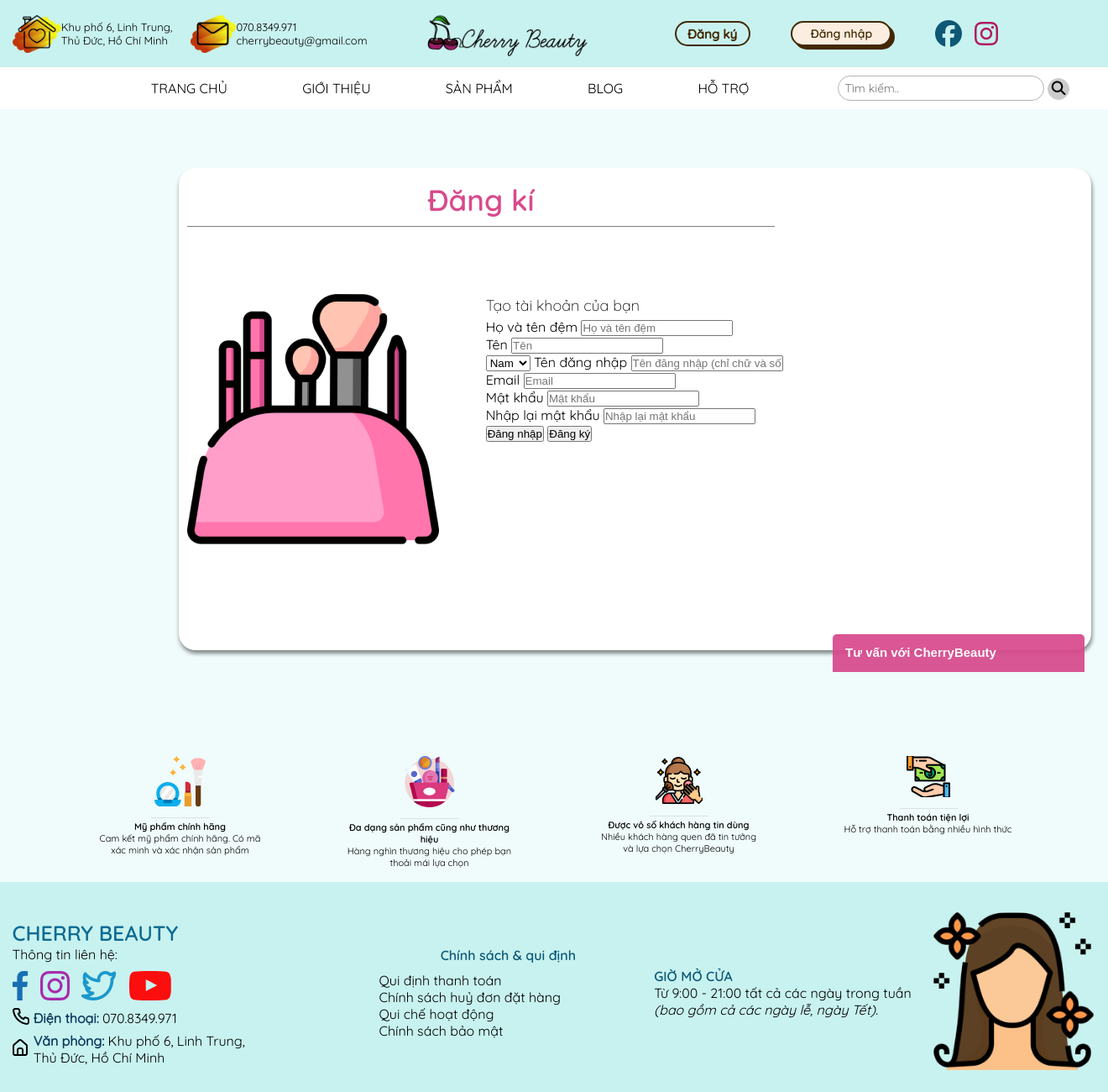
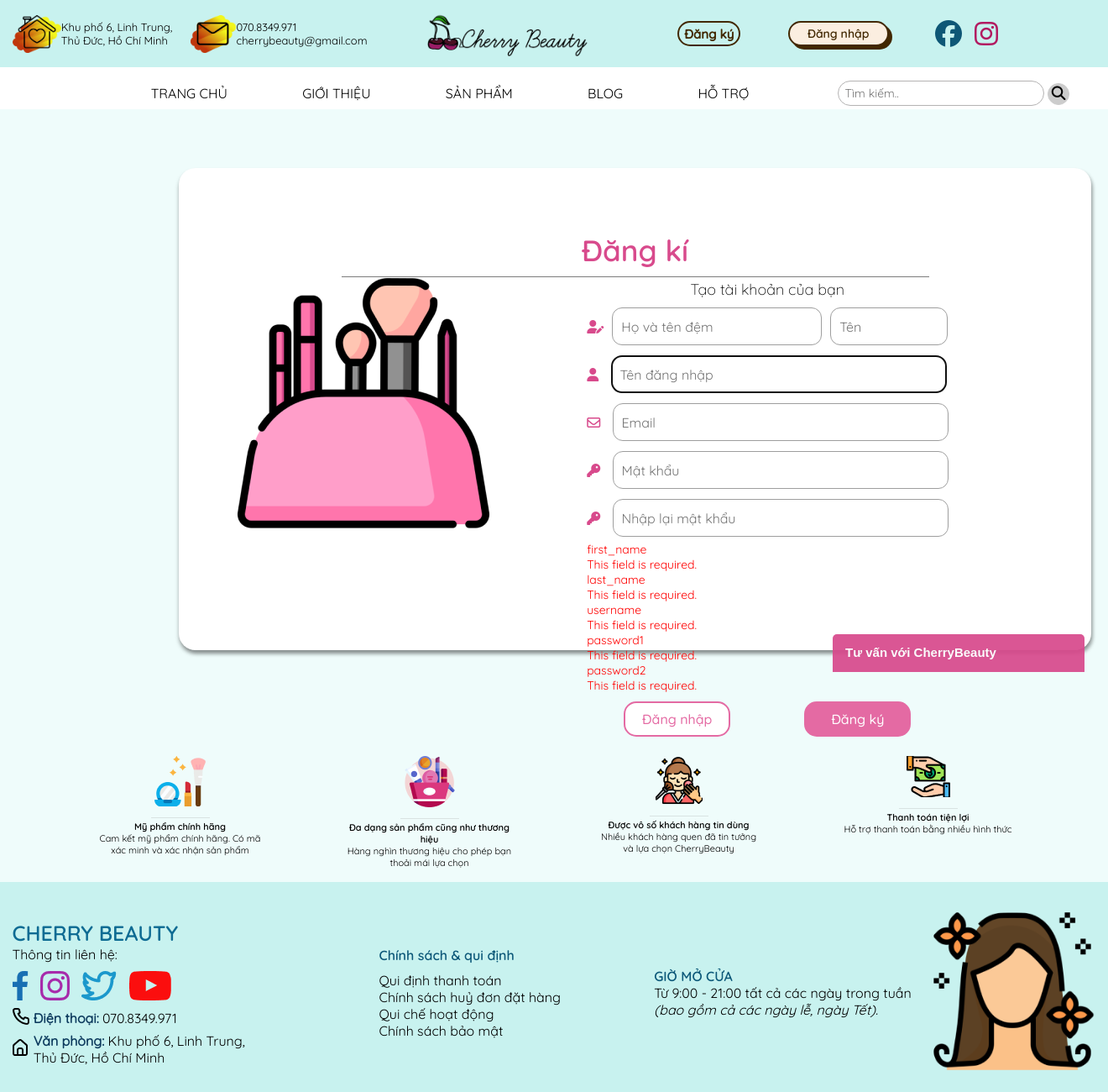
Before and after one commit to Tienri291/IE221-Nhom-13-, a Django app: page /register/ in a window 1320 px wide. Shown: the whole page at 84% size. Run offline with Django 3.2, Linux system fonts and the light colour scheme; parts of the project's set-up code (start-up, migrations or seed data) failed here and were passed over; some libraries are stand-ins or nearby versions.

Commit message:
update login

```diff
--- a/CherryBeauty/form.py
+++ b/CherryBeauty/form.py
@@ -0,0 +1,21 @@
+from django.contrib.auth.forms import UserCreationForm
+from django.contrib.auth.models import User
+from django.forms import ModelForm
+from django import forms
+
+class CreateUserForm(UserCreationForm):
+    first_name = forms.CharField(max_length=50)
+    last_name = forms.CharField(max_length=50)
+
+    class Meta:
+        model = User
+        fields = ('first_name','last_name','username', 'email', 'password1', 'password2')
+
+    def clean_password2(self):
+        if 'password1' in self.cleaned_data:
+            password1 = self.cleaned_data['password1']
+            password2 = self.cleaned_data['password2']
+
+            if password1 == password2 and password1:
+                return password2
+        raise forms.ValidationError("Mật khẩu nhập lại không khớp")
--- a/CherryBeauty/static/css/base.css
+++ b/CherryBeauty/static/css/base.css
@@ -66,21 +66,52 @@
     width: 26px;
     text-transform: none;
 }
-
-.header__DK{
+.username a{
+    text-decoration: none;
+    color: #9A1B65;
+    font-family: quicksan-medium;
+    font-size: 17px;
+}
+.username a:hover{
+    border-bottom: 1px solid #0E6B93;
+    color: #0E6B93;
+}
+.profile{
+    border: none;
+    background-color: #C8F2EF;
+    padding: 0px;
+    color: #9A1B65;
+    font-size: 18px;
+    cursor: pointer;
+}
+.header__DK,.header__DX{
     font-family: quicksan-medium;
 	border: 2px solid #422800;
     color: #422800;
     font-weight: 600;
     background-color: #C8F2EF;
 	border-radius: 15px;
-	width: 90px;
+	width: max-content;
 	height: 30px;
     align-items: center;
     font-size: 15px;
     cursor: pointer;
 }
+.header__DK{
+    padding-left: 6px;
+    padding-right: 6px;
+}
+.header__DK:hover{
+    background-color: #422800;
+    color: #fbeee0;
 
+}
+.header__DX{
+    background-color: #fbeee0;
+    color: #422800;
+    padding-left: 3px;
+    padding-right: 3px;
+}
 .header__DN{
   font-family: quicksan-bold;
   background-color: #fbeee0;
--- a/CherryBeauty/static/css/register.css
+++ b/CherryBeauty/static/css/register.css
@@ -13,10 +13,10 @@
     top: 200px;
     box-shadow: 2px 4px 4px rgba(0, 0, 0, 0.25), 0px 4px 5px rgba(0, 0, 0, 0.25);
     border-radius: 20px;
-    padding: 10px;
     display: grid;
     grid-template-columns: 1fr 2fr;
     grid-template-rows: 1fr 3fr;
+    padding: 70px;
 }
 
 fieldset{
@@ -34,6 +34,8 @@
     width: 700px;
     height: 60px;
     align-items: center;
+    margin: 0 auto;
+    text-align: center;
 }
 
 h2{
@@ -43,14 +45,13 @@
     font-size: 18px;
     line-height: 30px;
     color: #000000;
+    text-align: center;
 }
 
 .title{
     grid-column:1/3;
     grid-row: 1/2;
-    text-align: center;
 }
-
 .col-left{
     grid-column:1/2;
     grid-row: 2/3;
@@ -59,4 +60,83 @@
 .col-right{
     grid-column:2/3;
     grid-row: 2/3;
+    align-items: center;
+
 }
+.col-right form{
+    display: flex;
+    justify-content: center;
+}
+
+form input{
+    width: 400px;
+    height: 45px;
+
+    background: rgba(255, 255, 255, 0.73);
+    border: 1px solid #9E9E9E;
+    border-radius: 12px;
+    margin-bottom: 6px;
+    margin-top: 6px;
+    font-family: quicksan;
+    padding-left: 10px;
+    font-size: 16px;
+
+}
+.name{
+    display: flex;
+    align-items:center;
+    gap: 10px;
+}
+fieldset i{
+    color: #D84A8C;
+    padding-right: 10px;
+}
+.name i{
+    padding-right: 0px;
+}
+.fname input{
+    width: 250px;
+}
+.lname input{
+    width: 140px;
+}
+
+.control-button{
+    display: flex;
+    justify-content: space-around;
+    margin-top: 10px;
+}
+
+.dkbutton{
+    width: 127px;
+    height: 42px;
+    border: none;
+    background: #E46AA3;
+    border-radius: 15px;
+    color: white;
+    font-family: quicksan-medium;
+    font-size: 16px;
+    cursor: pointer;
+}
+.dnbutton:hover,.dkbutton:hover{
+    box-shadow: 0 0.5em 0.5em -0.4em var(--hover);
+    transform: translateY(-0.25em);
+}
+
+.dnbutton{
+    width: 127px;
+    height: 42px;
+    font-size: 16px;
+    background: rgba(255, 255, 255, 0.99);
+    border: 2px solid #E46AA3;
+    border-radius: 15px;
+    color: #E46AA3;
+    font-family: quicksan-medium;
+    cursor: pointer;
+}
+
+.errorlist{
+    list-style-type: none;
+    color: red;
+    font-size: 14px;
+}
--- /dev/null
+++ b/CherryBeauty/static/js/register.js
@@ -0,0 +1,12 @@
+var form_fields = document.getElementsByTagName('input')
+form_fields[2].placeholder = 'Họ và tên đệm';
+form_fields[3].placeholder = 'Tên';
+form_fields[4].placeholder = 'Tên đăng nhập';
+form_fields[5].placeholder = 'Email';
+form_fields[6].placeholder = 'Mật khẩu';
+form_fields[7].placeholder = 'Nhập lại mật khẩu';
+
+for (var field in form_fields)
+{
+    form_fields[field].className += 'form-control'
+}
--- a/CherryBeauty/templates/base.html
+++ b/CherryBeauty/templates/base.html
@@ -42,9 +42,22 @@
                         </div>
 
                         <div class="col-3">
-                            <div class="box justify-">
+                            <div class="box justify-around">
+                                {% if user.is_authenticated %}
+                                <div class ="username">
+                                <button class ="profile"><i class="fa-solid fa-circle-user"></i></button>
+                                <a href = "#"> {{user.get_username}}</a>
+                                </div>
+                                <div class = "signout">
+                                    <a href= "{% url 'logout' %}"><button class="header__DX" >Đăng xuất <i class="fa-solid fa-arrow-right-from-bracket"></i></button></a>
+                                </div>
+
+
+                                {% else %}
+
                                 <button class="header__DK" onclick="register()">Đăng ký</button>
                                 <button class="header__DN" onclick="signin()">Đăng nhập</button>
+                                {% endif %}
 
                             </div>
                         </div>
--- a/CherryBeauty/templates/register.html
+++ b/CherryBeauty/templates/register.html
@@ -17,16 +17,17 @@
     <div class="title">
         <h1>Đăng kí</h1>
     </div>
-    <div id="col-left">
+    <div class="col-left">
         <div class="img-content">
             <a href="/"><img src="{%static "img/img_body/item.png" %}"></a>
         </div>
     </div>
-    <div id="col-right">
-    <form action="">
+    <div class="col-right">
+    <h2>Tạo tài khoản của bạn</h2>
+    <form method="POST" action="">
         {% csrf_token %}
         <fieldset>
-                <h2>Tạo tài khoản của bạn</h2>
+                <!--<h2>Tạo tài khoản của bạn</h2>
                     <label for="">Họ và tên đệm</label>
                     <input type="text" id="fname" name="fname" placeholder="Họ và tên đệm" required>
                     <br>
@@ -56,24 +57,55 @@
                     <input type="text" id="pass2" name="pass2" placeholder="Nhập lại mật khẩu" required>
                     <br>
 
+                    {{form.errors}}-->
+
+                    <div class = "formregister">
+                    <div class ="name">
+                    <label for=""><i class="fa-solid fa-user-pen"></i></label>
+                    <p class="fname"> {{form.first_name}} </p>
+                    <p class = "lname"> {{form.last_name}} </p>
+                    </div>
+
+
+                    <label for=""><i class="fa-solid fa-user" ></i></label>
+                    {{form.username}}
+                    <br>
+
+                    <label for=""><i class="fa-regular fa-envelope" ></i></label>
+                    {{form.email}}
+                    <br>
+
+                    <label for=""><i class="fa-solid fa-key " ></i></label>
+                    {{form.password1}}
+                    <br>
+
+                    <label for=""><i class="fa-solid fa-key " ></i></label>
+                    {{form.password2}}
+                    <br>
+                    </div>
+
+                    <p class ="error">
                     {{form.errors}}
+                    </p>
 
                 <div class="control-button">
                     <button class="dnbutton" onclick="login()">Đăng nhập</button>
                     <button type="submit" class="dkbutton">Đăng ký</button>
                 </div>
         </fieldset>
+
     </form>
     </div>
 </div>
-    <!--{% if messages %}
+    {% if messages %}
         {% for message in messages %}
             {% if message.tags %}  <script>alert("{{ message }}")</script> {% endif %}
         {% endfor %}
-        {% endif %}-->
-{% endblock %}
+        {% endif %}
+    {% endblock %}
 
 {% block linkjs %}
+<script src="{% static "js/register.js" %}"></script>
 <script src="jquery.min.js"></script>
 <script src="owlcarousel/owl.carousel.min.js"></script>
 {% endblock %}
--- a/CherryBeauty/urls.py
+++ b/CherryBeauty/urls.py
@@ -6,8 +6,9 @@
     path('', views.home_page, name="home"),
     path('aboutus/',views.about_us, name="aboutus"),
     path('support/',views.support, name="support"),
-    path('login/',views.login, name="login"),
     path('register/',views.register, name="register"),
+    path('login/',views.log_in, name="login"),
+    path('logout/',views.logoutUser, name = "logout"),
     path('blog/',views.blog_page, name="blog"),
     path('<slug:slug>/',views.article_detail ,name="article_detail"),
 
--- a/CherryBeauty/views.py
+++ b/CherryBeauty/views.py
@@ -1,13 +1,17 @@
+from typing import Generic
 from django.shortcuts import redirect, render
 from django.http import HttpResponse, request, response
+from django.template import context
 from django.views.generic import ListView
 
 from CherryBeauty.models import Post
 from django.core.paginator import Paginator
 from django.contrib.auth.models import User
-from django.views import View
+from django.contrib.auth import authenticate, login, logout
+from django.contrib.auth.forms import UserCreationForm
 
-from django.contrib.auth import authenticate, login, logout
+from .form import CreateUserForm
+from django.contrib import messages
 # Create your views here.
 def home_page(request):
     return render(request, 'home.html')
@@ -18,11 +22,38 @@
 def support(request):
     return render(request,'support.html')
 
-def login(request):
-    return render(request,'log_in.html')
+def register(request):
+    form = CreateUserForm(request.POST)
 
-def register(request):
-    return render(request,'register.html')
+    if form.is_valid():
+        form.save()
+        user = form.cleaned_data.get('username')
+        messages.success(request, 'Tài khoản đã được tạo với tên đăng nhập: ' + user)
+
+        return redirect('login')
+
+    context = {'form':form}
+    return render(request,'register.html',context)
+
+def log_in(request):
+
+    if request.method == 'POST':
+        username = request.POST.get('username')
+        password = request.POST.get('password')
+
+        user = authenticate(request, username = username, password = password)
+
+        if user is not None:
+            login(request,user)
+            return redirect('home')
+
+
+    context = {}
+    return render(request,'log_in.html',context)
+
+def logoutUser(request):
+    logout(request)
+    return redirect('login')
 
 def blog_page(request):
     p = Paginator(Post.objects.all(),5)
@@ -35,3 +66,6 @@
 def article_detail(request,slug):
     article = Post.objects.get(slug = slug)
     return render(request, 'article_detail.html', {'post':article})
+
+
+#@login_required(login_url="login")
```
Also changed, not shown: CherryBeauty/models.py (+66 -2 lines), CherryBeauty/static/css/log_in.css (+78 -3 lines), CherryBeauty/templates/log_in.html (+7 -7 lines), db.sqlite3.
